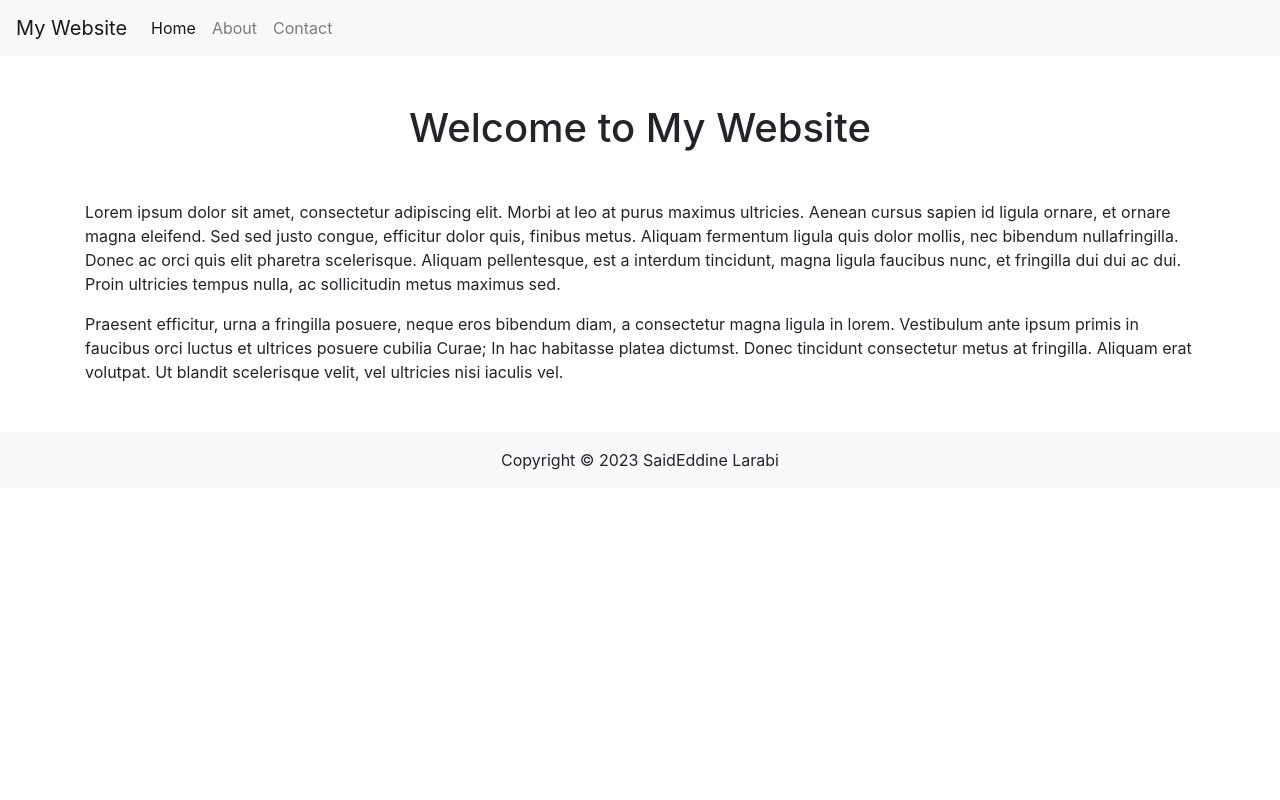
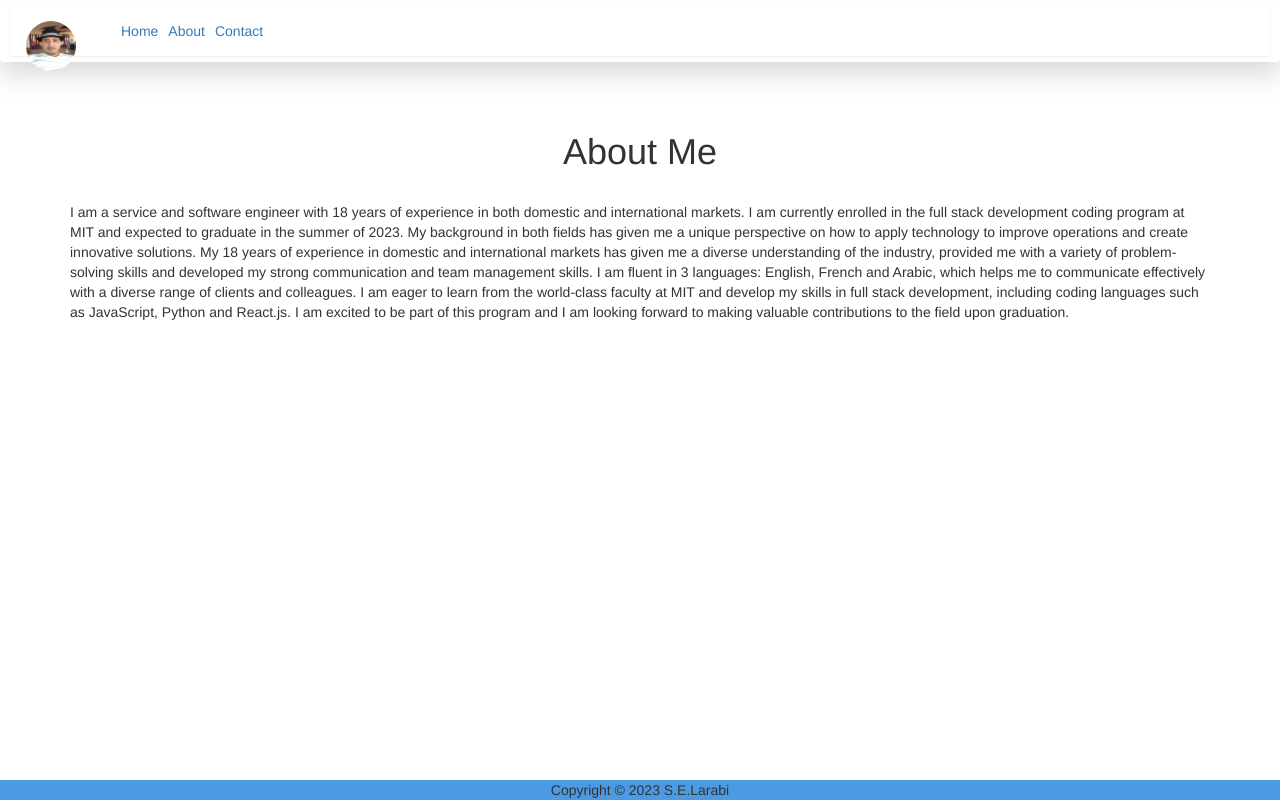
Before and after one commit to SElarabi/Portfolio, a plain HTML site: page about.html in a window 1280 px wide. Drawn offline with nearby package versions, Linux system fonts and the light colour scheme.

```diff
--- a/about.html
+++ b/about.html
@@ -17,13 +17,28 @@
       integrity="sha384-TX8t27EcRE3e/ihU7zmQxVncDAy5uIKz4rEkgIXeMed4M0jlfIDPvg6uqKI2xXr2"
       crossorigin="anonymous"
     />
+    <link
+      rel="stylesheet"
+      href="https://maxcdn.bootstrapcdn.com/bootstrap/3.4.1/css/bootstrap.min.css"
+    />
+    <!-- stylesheet -->
+    <link rel="stylesheet" href="style.css" />
 
     <title>About</title>
   </head>
-  <body>
+  <body style="min-height: 100vh; display: flex; flex-direction: column">
     <!-- Navbar -->
-    <nav class="navbar navbar-expand-lg navbar-light bg-light">
-      <a class="navbar-brand" href="#">My Website</a>
+    <nav class="navbar navbar-expand-lg bs-primary-bg-subtle shadow-lg">
+      <div class="container-fluid shadow-sm">
+        <a class="navbar-brand">
+          <div class="pic-boita">
+            <image
+              class="centered-img"
+              src="./pictures/IMG_0036.JPG "
+              alt=" Eddie profile pic"
+            />
+          </div>
+        </a>
         <button
           class="navbar-toggler"
           type="button"
@@ -48,35 +63,48 @@
             </li>
           </ul>
         </div>
+      </div>
     </nav>
 
     <!-- Content -->
-    <div class="container my-5">
-      <h1 class="text-center mb-5">Welcome to My Website</h1>
+
+    <div class="container my-5 bs-primary-bg-subtle">
+      <main>
+        <div><h1 class="text-center mb-5">About Me</h1></div>
+
+        <div class="row justify-center">
+          <div class="col flex"></div>
+
+          <article>
             <p>
-        Lorem ipsum dolor sit amet, consectetur adipiscing elit. Morbi at leo at
-        purus maximus ultricies. Aenean cursus sapien id ligula ornare, et
-        ornare magna eleifend. Sed sed justo congue, efficitur dolor quis,
-        finibus metus. Aliquam fermentum ligula quis dolor mollis, nec bibendum
-        nullafringilla. Donec ac orci quis elit pharetra scelerisque. Aliquam
-        pellentesque, est a interdum tincidunt, magna ligula faucibus nunc, et
-        fringilla dui dui ac dui. Proin ultricies tempus nulla, ac sollicitudin
-        metus maximus sed.
+              I am a service and software engineer with 18 years of experience
+              in both domestic and international markets. I am currently
+              enrolled in the full stack development coding program at MIT and
+              expected to graduate in the summer of 2023. My background in both
+              fields has given me a unique perspective on how to apply
+              technology to improve operations and create innovative solutions.
+              My 18 years of experience in domestic and international markets
+              has given me a diverse understanding of the industry, provided me
+              with a variety of problem-solving skills and developed my strong
+              communication and team management skills. I am fluent in 3
+              languages: English, French and Arabic, which helps me to
+              communicate effectively with a diverse range of clients and
+              colleagues. I am eager to learn from the world-class faculty at
+              MIT and develop my skills in full stack development, including
+              coding languages such as JavaScript, Python and React.js. I am
+              excited to be part of this program and I am looking forward to
+              making valuable contributions to the field upon graduation.
             </p>
-      <p>
-        Praesent efficitur, urna a fringilla posuere, neque eros bibendum diam,
-        a consectetur magna ligula in lorem. Vestibulum ante ipsum primis in
-        faucibus orci luctus et ultrices posuere cubilia Curae; In hac habitasse
-        platea dictumst. Donec tincidunt consectetur metus at fringilla. Aliquam
-        erat volutpat. Ut blandit scelerisque velit, vel ultricies nisi iaculis
-        vel.
-      </p>
+          </article>
         </div>
+      </main>
+    </div>
+    <!---- carousel projects display-->
 
     <!-- Footer -->
-    <footer class="bg-light py-3 mt-5">
+    <footer style="background-color: rgb(76, 154, 227); margin-top: auto">
       <div class="container">
-        <p class="text-center mb-0">Copyright &copy; 2023 SaidEddine Larabi</p>
+        <p class="text-center mb-0">Copyright &copy; 2023 S.E.Larabi</p>
       </div>
     </footer>
 
@@ -97,5 +125,7 @@
       integrity="sha384-w1Q4orYjBQndcko6MimVbzY0tgp4pWB4lZ7lr30WKz0vr/aWKhXdBNmNb5D92v7s"
       crossorigin="anonymous"
     ></script>
+    <script src="https://ajax.googleapis.com/ajax/libs/jquery/3.6.1/jquery.min.js"></script>
+    <script></script>
   </body>
 </html>
--- a/style.css
+++ b/style.css
@@ -1,3 +1,5 @@
+
+
 .pic-boita{
   width: 050px;
   height: 050px;
```
Also changed, not shown: index.html (+46 -19 lines). Lines whose indentation alone changed are shown as unchanged.
